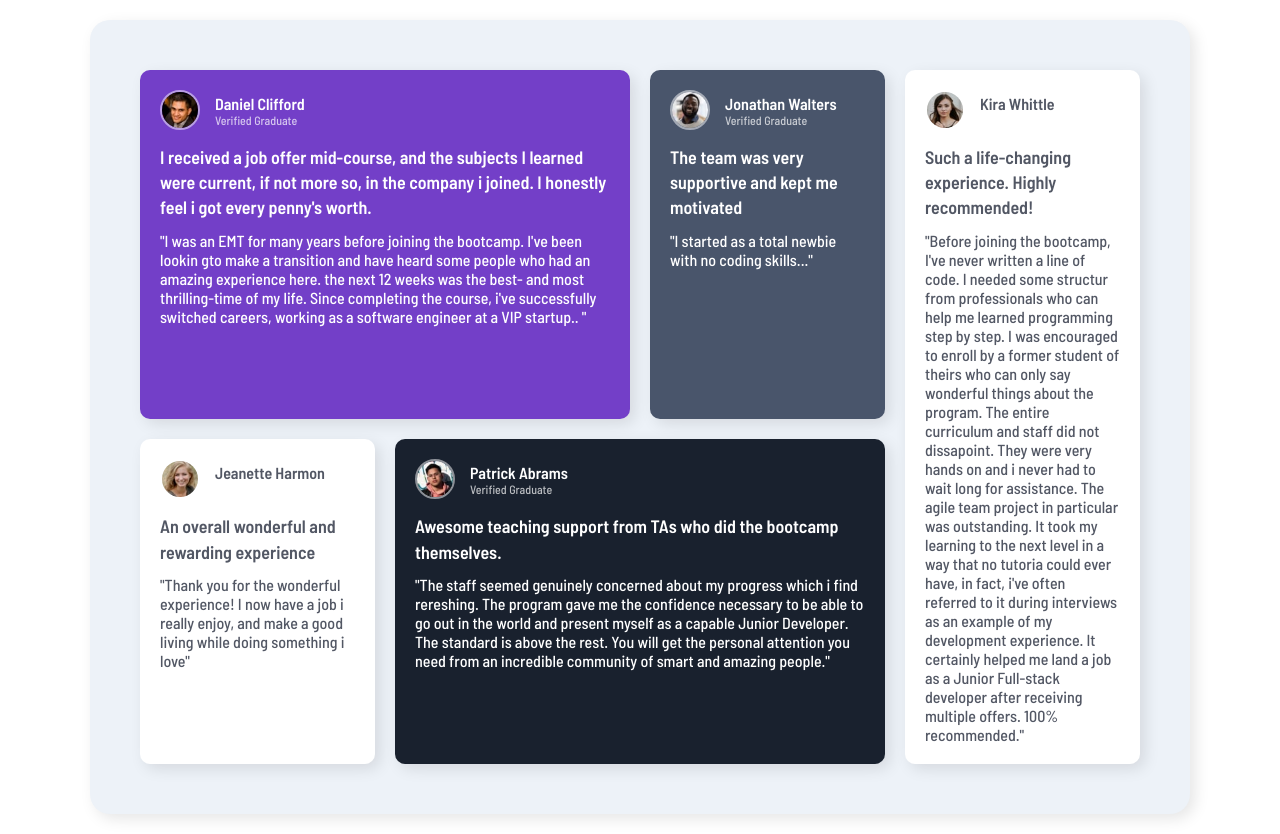
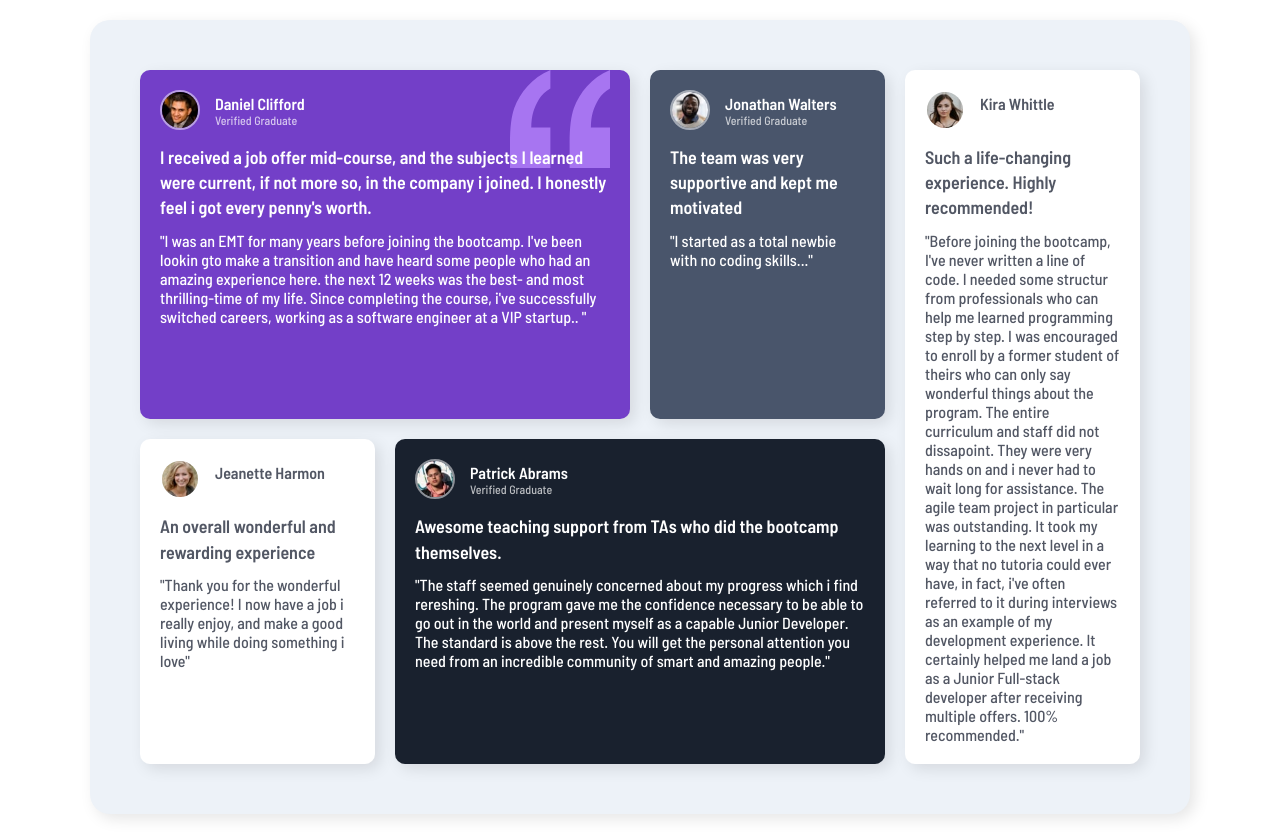
Before and after one commit to queenieukpong/testimonial-grid, a plain HTML site: page index.html in a window 1280 px wide. Drawn offline with Linux system fonts and the light colour scheme.

Commit message:
Update styles again

```diff
--- a/css/styles.css
+++ b/css/styles.css
@@ -53,7 +53,7 @@ body {
     background-color: #733fc8;
     grid-area: purple;
     color: white;
-    background-image: url("images/bg-pattern-quotation.svg");
+    background-image: url("/images/bg-pattern-quotation.svg");
     background-repeat: no-repeat;
     background-size: 100px;
     background-position: top right 20px;
```
